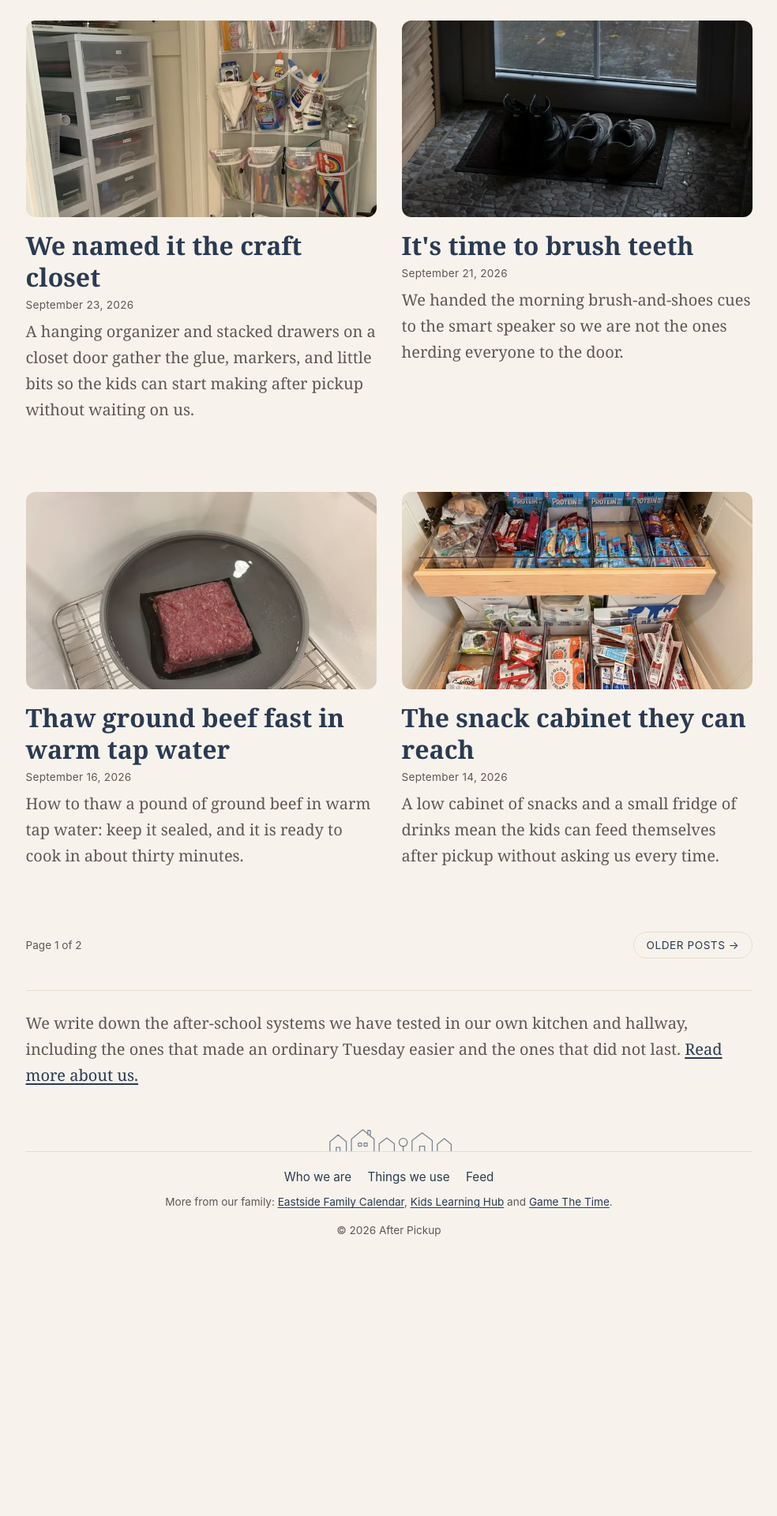
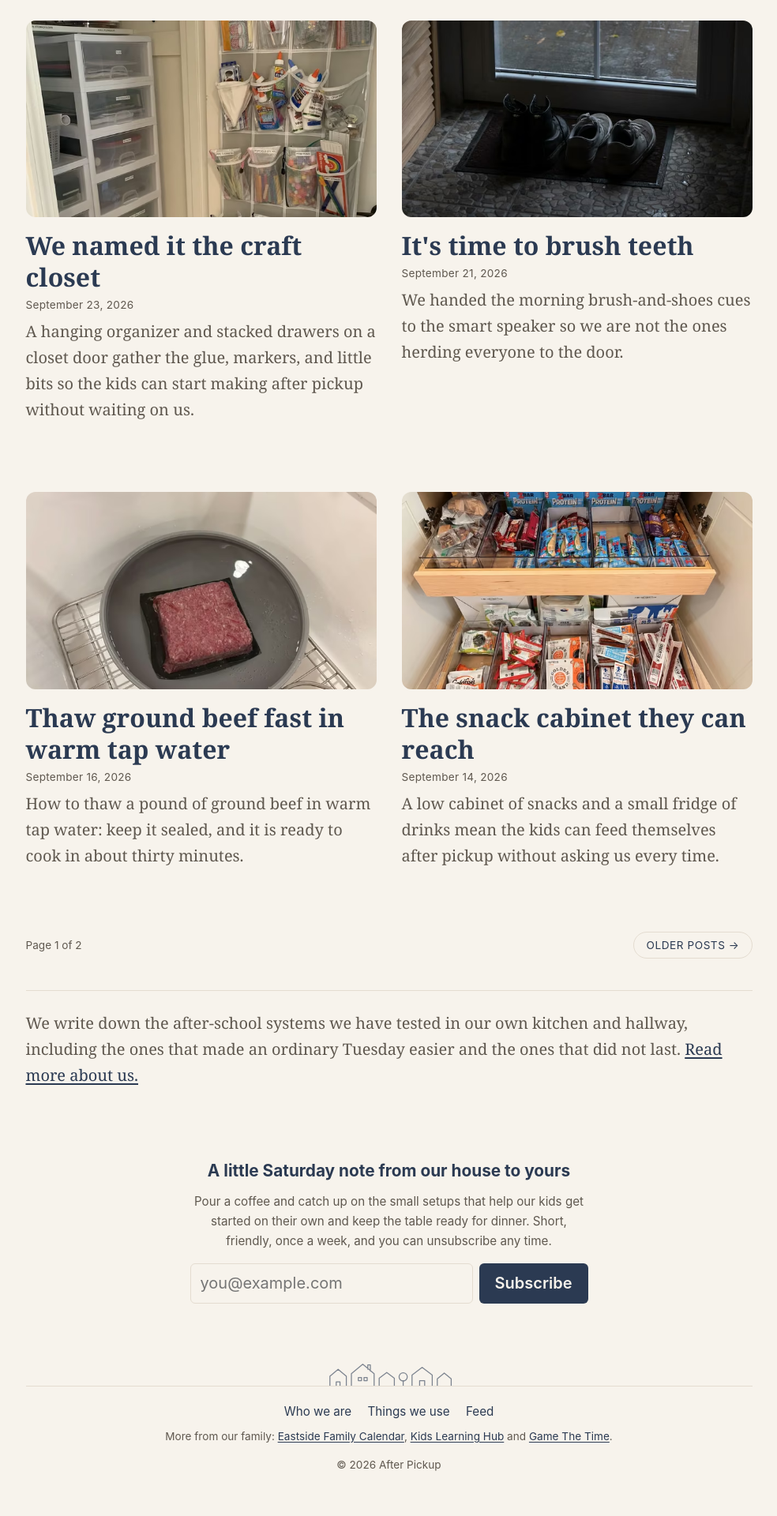
Before and after one commit to madskristensen/afterpickup, a Jekyll site: the page built from index.html, in a window 1280 px wide. Shown: the part 3566-5486 px from the top of the page at 79% size, without its empty margins (140-1124 px from the left). Built offline with Jekyll 4.4.1, drawn with Linux system fonts in a browser that asks for light colours; the list of posts is cut into pages by our own code; before the commit the page ends 5189 px from its top, so only the background shows below that.

Commit message:
Newsletter signup box (#79)
* Add newsletter signup box above the footer

* Add newsletter thanks and confirmed pages; submit form in same tab

* Lead signup, thanks and confirmed copy with reader benefits

* Warmer, friend-over-coffee tone for signup, thanks and confirmed copy

```diff
--- a/_layouts/default.html
+++ b/_layouts/default.html
@@ -14,6 +14,7 @@
     {%- include seo.html -%}
     <link rel="stylesheet" href="{{ '/assets/css/main.css' | relative_url }}?v={{ site.time | date: '%s' }}">
     {%- feed_meta -%}
+    <link rel="alternate" type="application/rss+xml" title="After Pickup newsletter" href="https://buttondown.com/after-pickup/rss">
 </head>
   <body>
     <a class="skip-link" href="#content">Skip to content</a>
@@ -33,6 +34,17 @@
     <main id="content" tabindex="-1">
       {{ content }}
     </main>
+
+    <section class="newsletter" aria-labelledby="newsletter-title">
+      <h2 id="newsletter-title">A little Saturday note from our house to yours</h2>
+      <p>Pour a coffee and catch up on the small setups that help our kids get started on their own and keep the table ready for dinner. Short, friendly, once a week, and you can unsubscribe any time.</p>
+      <form class="newsletter-form" action="https://buttondown.com/api/emails/embed-subscribe/after-pickup" method="post">
+        <label for="bd-email" class="visually-hidden">Email address</label>
+        <input type="email" name="email" id="bd-email" placeholder="you@example.com" autocomplete="email" required>
+        <input type="hidden" name="tag" value="website">
+        <button type="submit">Subscribe</button>
+      </form>
+    </section>
 
     <footer class="site-footer">
       <nav class="site-nav" aria-label="Footer">
--- a/assets/css/main.scss
+++ b/assets/css/main.scss
@@ -692,6 +692,56 @@ figcaption {
   line-height: 1.3;
 }
 
+/* Newsletter signup above the footer: plain HTML form, no JS. */
+.newsletter {
+  max-width: 34rem;
+  margin: 4rem auto 0;
+  padding: 1.5rem var(--gutter);
+  font-family: var(--ui);
+  text-align: center;
+}
+
+.newsletter h2 {
+  margin: 0 0 0.5rem;
+  font-size: 1.3rem;
+  color: var(--accent);
+}
+
+.newsletter p {
+  margin: 0 0 1rem;
+  font-size: 0.95rem;
+}
+
+.newsletter-form {
+  display: flex;
+  flex-wrap: wrap;
+  gap: 0.5rem;
+  justify-content: center;
+}
+
+.newsletter-form input[type="email"] {
+  flex: 1 1 14rem;
+  min-height: 44px;
+  padding: 0.5rem 0.75rem;
+  border: 1px solid var(--rule);
+  border-radius: 6px;
+  font: inherit;
+  background: transparent;
+  color: inherit;
+}
+
+.newsletter-form button {
+  min-height: 44px;
+  padding: 0.5rem 1.25rem;
+  border: 0;
+  border-radius: 6px;
+  font: inherit;
+  font-weight: 600;
+  background: var(--accent);
+  color: var(--page);
+  cursor: pointer;
+}
+
 /* Footer sign-off: the header's row of houses, centred on the
    footer's top divider. The houses (2rem tall) stand in the footer's
    top margin, so the margin is their height plus 3rem of clear space.
```
Also changed, not shown: confirmed.html (added, +21 -0 lines), thanks.html (added, +21 -0 lines).
